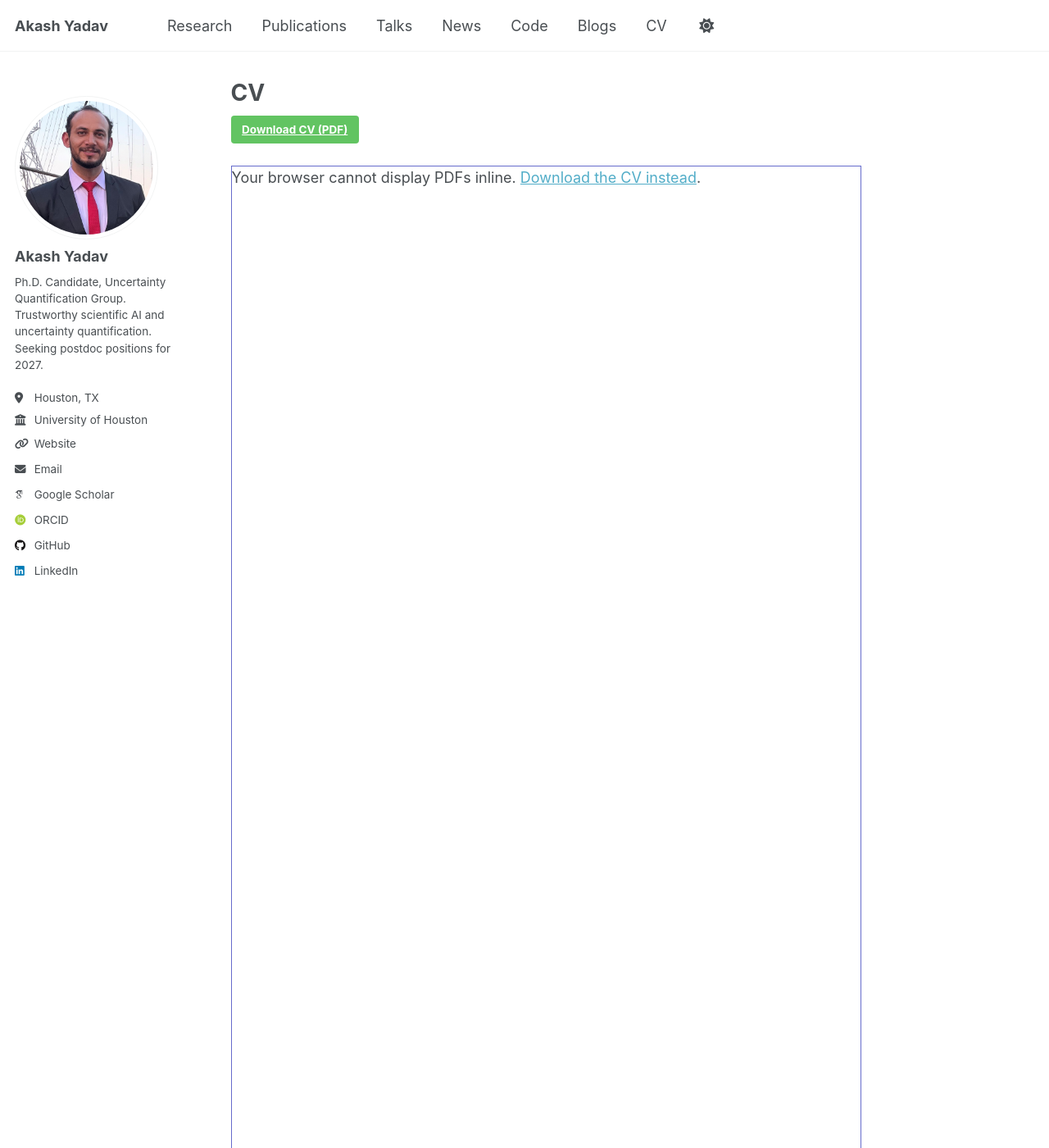
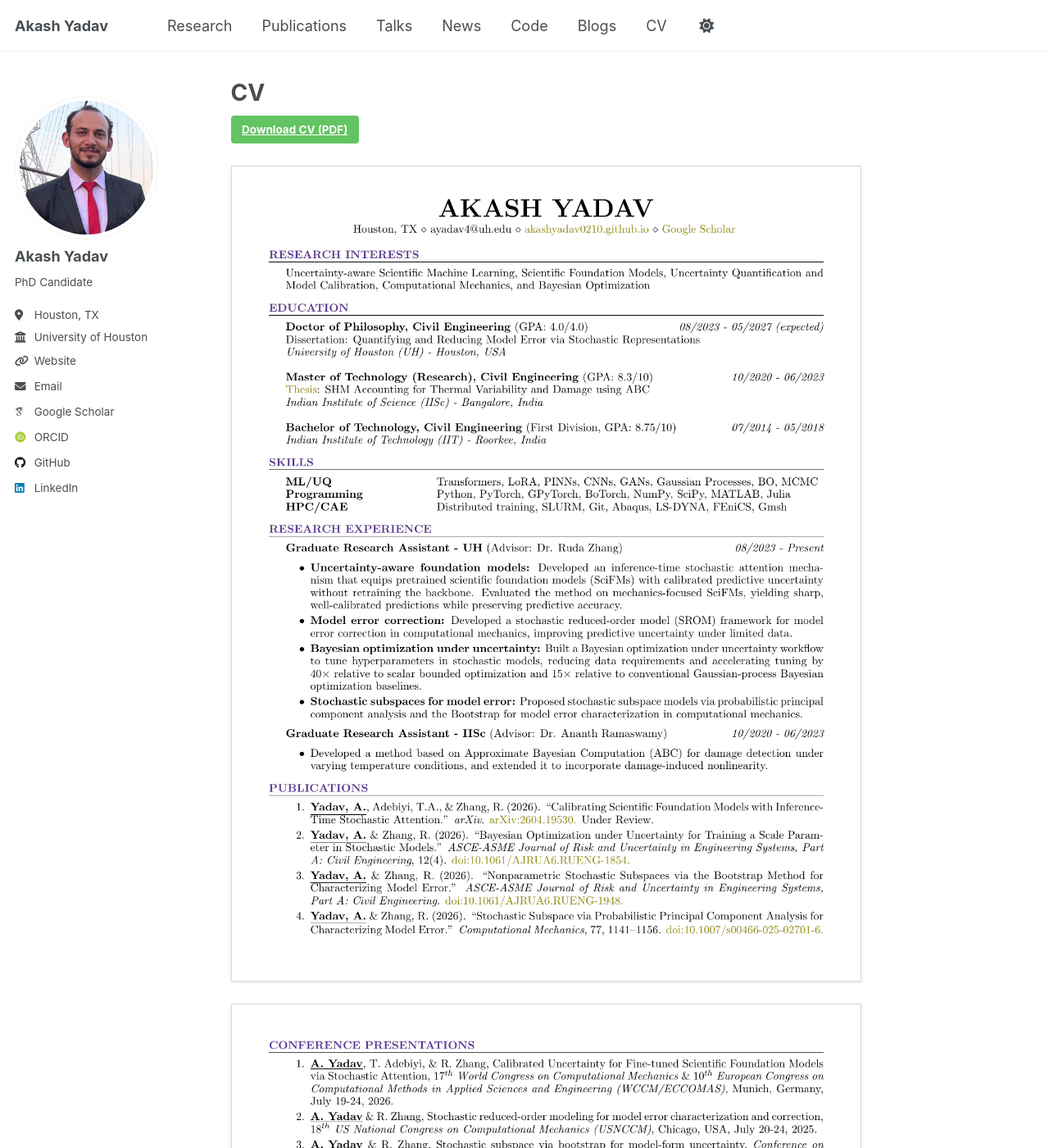
Before and after one commit to akashyadav0210/akashyadav0210.github.io, a Jekyll site: the page built from _pages/CV.md, in a window 1280 px wide and 1400 px high. Shown: the whole window at 82% size. Built offline with Jekyll 4.4.1, drawn with Linux system fonts in a browser that asks for light colours; some web fonts are replaced.

Commit message:
Show CV as page images; restore short sidebar bio
Sidebar: revert author.bio to "PhD Candidate". The longer bio duplicated
what the homepage already says and crowded the name; the icon treatment for
location/employer/links is unchanged.

CV page: replace the embedded PDF viewer with rendered page images plus the
download button. The <object> embed scrolled past the end of the two-page CV
into the viewer's grey background, and inline PDF embeds are unreliable on
mobile. Images are rendered at 150 dpi and palette-quantised (~500 KB -> ~200 KB
per page, no visible loss on text).

Add scripts/update_cv.sh to regenerate the PDF and page images from the LaTeX
master in one step, so the displayed CV cannot drift from the source. It
compiles in a temp dir, leaving AY_CV_2_pages.tex and its directory untouched.

```diff
--- a/_config.yml
+++ b/_config.yml
@@ -25,7 +25,7 @@ author:
   avatar           : "Akash_cropped.png"
   name             : "Akash Yadav"
   pronouns         : # example: "she/her"
-  bio              : "Ph.D. Candidate, Uncertainty Quantification Group. Trustworthy scientific AI and uncertainty quantification. Seeking postdoc positions for 2027."
+  bio              : "PhD Candidate"
   location         : "Houston, TX"
   employer         : "University of Houston"
   uri              : "https://akashyadav0210.github.io"
--- a/_pages/CV.md
+++ b/_pages/CV.md
@@ -12,8 +12,19 @@ classes: wide
   <a class="btn btn--success" href="{{ base_path }}/images/pub/Akash_Yadav_CV_web.pdf">Download CV (PDF)</a>
 </p>
 
-<section class="page__content" itemprop="text">
-<object data="{{ base_path }}/images/pub/Akash_Yadav_CV_web.pdf#toolbar=0" type="application/pdf" width="100%" height="900" style="border:1px solid #666CCC">
-  <p>Your browser cannot display PDFs inline. <a href="{{ base_path }}/images/pub/Akash_Yadav_CV_web.pdf">Download the CV instead</a>.</p>
-</object>
-</section>
+<div class="cv-pages">
+  <img src="{{ base_path }}/images/pub/cv/page-1.png" alt="Akash Yadav curriculum vitae, page 1" loading="lazy">
+  <img src="{{ base_path }}/images/pub/cv/page-2.png" alt="Akash Yadav curriculum vitae, page 2" loading="lazy">
+</div>
+
+<style>
+.cv-pages img {
+  display: block;
+  width: 100%;
+  max-width: 850px;
+  height: auto;
+  margin: 0 auto 1.5em;
+  border: 1px solid #d8d8d8;
+  box-shadow: 0 1px 4px rgba(0, 0, 0, 0.12);
+}
+</style>
```
Also changed, not shown: images/pub/cv/page-1.png (added), images/pub/cv/page-2.png (added), 1 other file.
